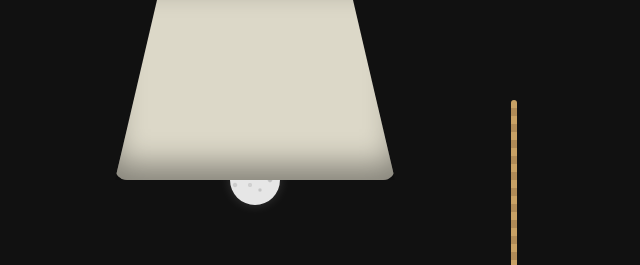
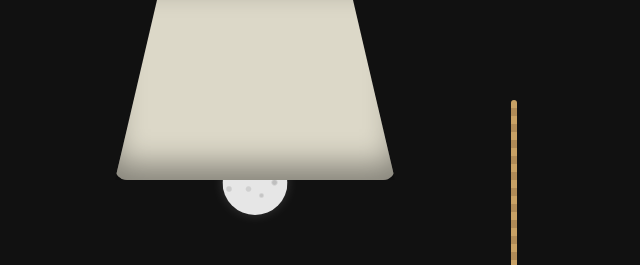
Before and after one commit to raheem-hub/Lamp, a plain HTML site: page index.html in a window 1280 px wide. Shown: the top 265 px of the page, without its empty margins (385-1025 px from the left). Drawn offline with Linux system fonts and the light colour scheme.

Commit message:
increase the size of bulb

```diff
--- a/style.css
+++ b/style.css
@@ -60,11 +60,11 @@ html, body {
 /* Bulb - realistic moon when OFF */
 .bulb {
     position: absolute;
-    top: 155px;
+    top: 150px;
     left: 50%;
     transform: translateX(-50%);
-    width: 50px;
-    height: 50px;
+    width: 65px;
+    height: 65px;
     border-radius: 50%;
     background: #e6e6e6;
     box-shadow: 0 0 12px rgba(255, 255, 255, 0.15);
```
